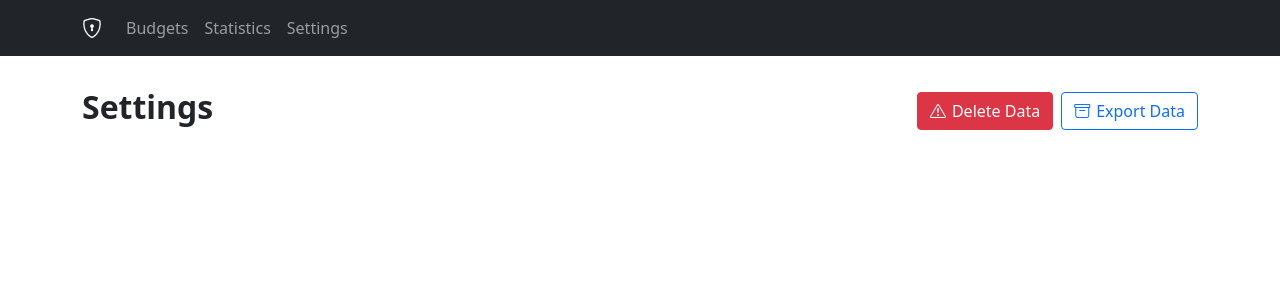
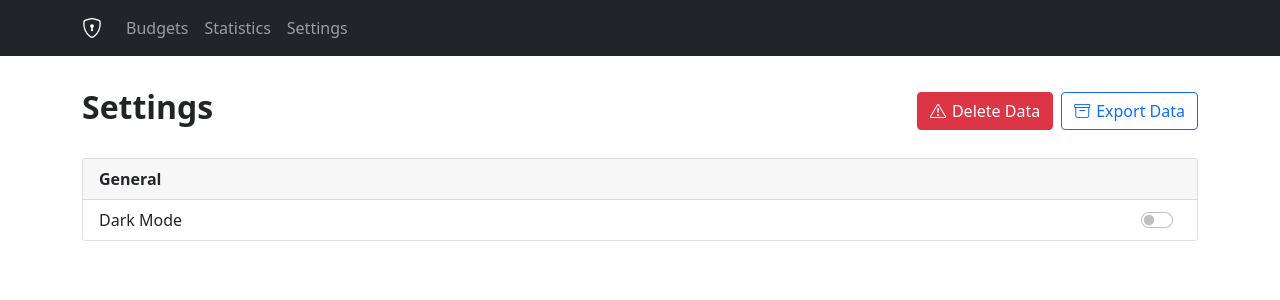
Before and after one commit to maximilianried/budget-planner, a React (Create React App) app: page /setting in a window 1280 px wide. Shown: the top 300 px of the page. Built offline with nearby package versions, Linux system fonts and the light colour scheme.

Commit message:
Dark mode option

```diff
--- a/src/components/settings/Setting.js
+++ b/src/components/settings/Setting.js
@@ -1,5 +1,12 @@
 import React from "react";
-import { Button, Container, Stack } from "react-bootstrap";
+import {
+  Button,
+  Container,
+  Stack,
+  Card,
+  ListGroup,
+  Form,
+} from "react-bootstrap";
 
 export default function Setting() {
   return (
@@ -23,14 +30,19 @@ export default function Setting() {
           Export Data
         </Button>
       </Stack>
-      <div
-        style={{
-          display: "grid",
-          gridTemplateColumns: "repeat(auto-fill, minmax(500px, 1fr))",
-          gap: "1rem",
-          alignItems: "flex-start",
-        }}
-      ></div>
+      <Card>
+        <Card.Header style={{ fontWeight: "bold" }}>General</Card.Header>
+        <ListGroup variant="flush">
+          <ListGroup.Item>
+            Dark Mode
+            <Form.Check
+              type="switch"
+              id="custom-switch"
+              style={{ float: "right" }}
+            />
+          </ListGroup.Item>
+        </ListGroup>
+      </Card>
     </Container>
   );
 }
```
